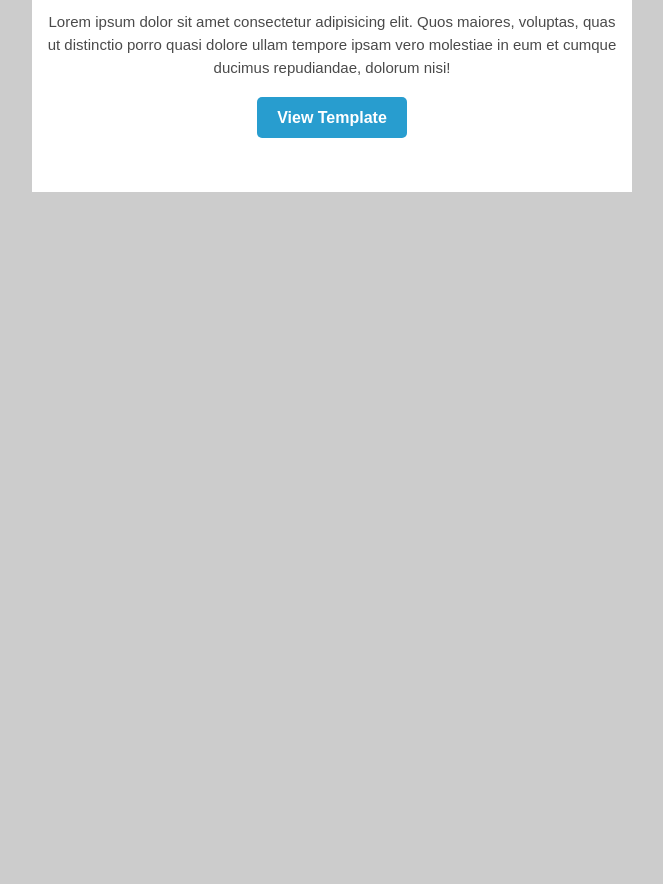
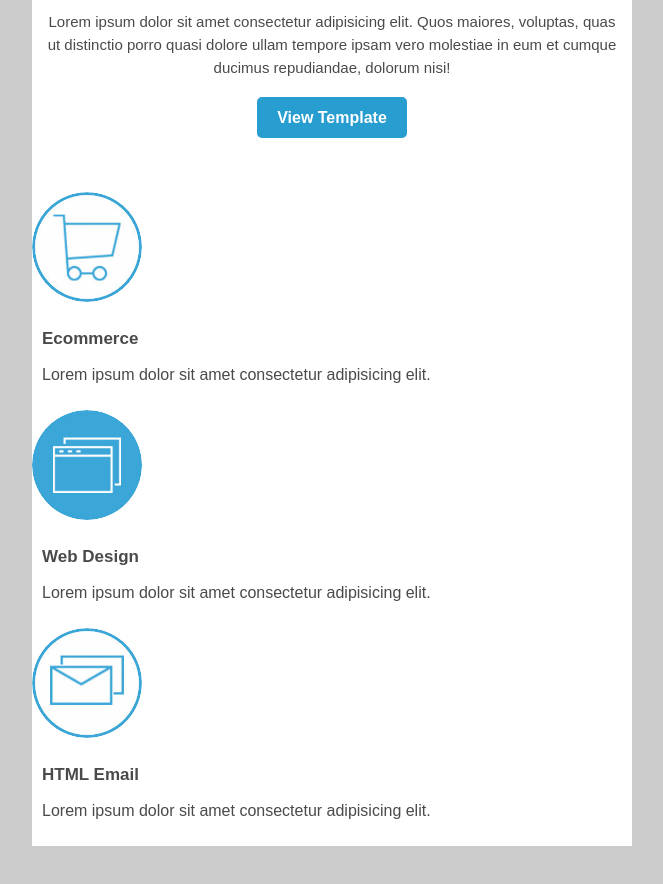
Before and after one commit to itsmeZoha/Email-Template-Design-1, a plain HTML site: page index.html in a window 1280 px wide. Shown: the part 500-1384 px from the top of the page, without its empty margins (308-971 px from the left). Before the commit the page ends 800 px from the top, so only its background shows below. Drawn offline with Linux system fonts and the light colour scheme.

Commit message:
Update index.html

```diff
--- a/index.html
+++ b/index.html
@@ -174,6 +174,104 @@
 
         <!-- THREE COLUMN SECTION -->
 
+        <tr>
+          <td>
+            <table width="100%">
+              <tr>
+                <td class="three-coloumns">
+                  <table class="column">
+                    <tr>
+                      <td class="padding">
+                        <table class="content">
+                          <tr>
+                            <td>
+                              <a href="#"
+                                ><img
+                                  src="img/ecommerce.jpg"
+                                  width="110"
+                                  style="max-width: 110px; border-radius: 55px"
+                              /></a>
+                            </td>
+                          </tr>
+                          <tr>
+                            <td style="padding: 10px">
+                              <p style="font-weight: bold; font-size: 17px">
+                                Ecommerce
+                              </p>
+                              <p>
+                                Lorem ipsum dolor sit amet consectetur
+                                adipisicing elit.
+                              </p>
+                            </td>
+                          </tr>
+                        </table>
+                      </td>
+                    </tr>
+                  </table>
+                  <table class="column">
+                    <tr>
+                      <td class="padding">
+                        <table class="content">
+                          <tr>
+                            <td>
+                              <a href="#"
+                                ><img
+                                  src="img/web-design.jpg"
+                                  width="110"
+                                  style="max-width: 110px; border-radius: 55px"
+                              /></a>
+                            </td>
+                          </tr>
+                          <tr>
+                            <td style="padding: 10px">
+                              <p style="font-weight: bold; font-size: 17px">
+                                Web Design
+                              </p>
+                              <p>
+                                Lorem ipsum dolor sit amet consectetur
+                                adipisicing elit.
+                              </p>
+                            </td>
+                          </tr>
+                        </table>
+                      </td>
+                    </tr>
+                  </table>
+                  <table class="column">
+                    <tr>
+                      <td class="padding">
+                        <table class="content">
+                          <tr>
+                            <td>
+                              <a href="#"
+                                ><img
+                                  src="img/email-design.jpg"
+                                  width="110"
+                                  style="max-width: 110px; border-radius: 55px"
+                              /></a>
+                            </td>
+                          </tr>
+                          <tr>
+                            <td style="padding: 10px">
+                              <p style="font-weight: bold; font-size: 17px">
+                                HTML Email
+                              </p>
+                              <p>
+                                Lorem ipsum dolor sit amet consectetur
+                                adipisicing elit.
+                              </p>
+                            </td>
+                          </tr>
+                        </table>
+                      </td>
+                    </tr>
+                  </table>
+                </td>
+              </tr>
+            </table>
+          </td>
+        </tr>
+
 
         <!-- BLUE BORDER -->
 
```
